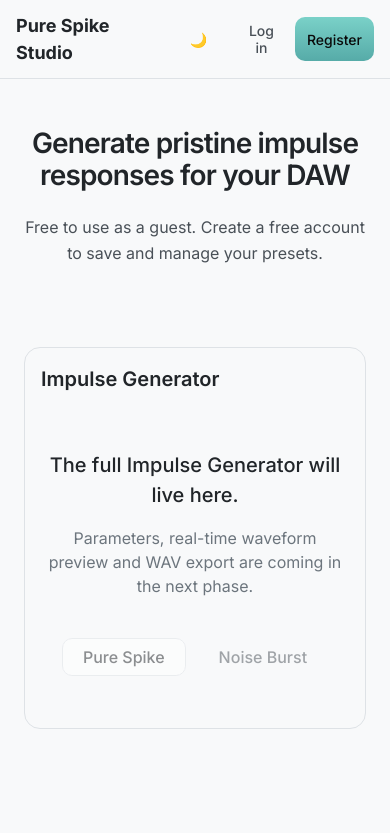
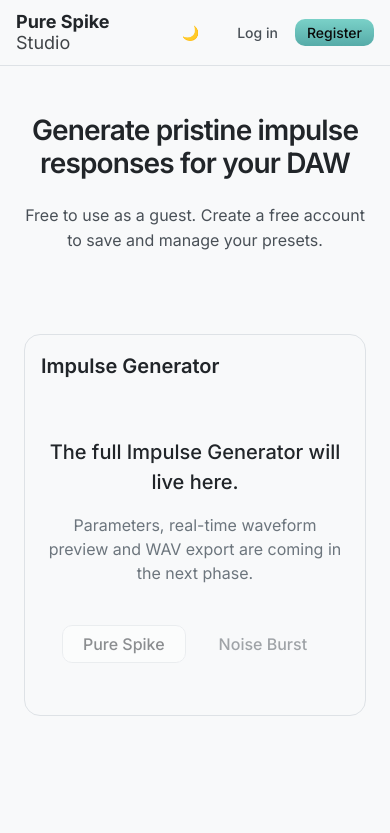
Before and after one commit to TomacBarin/pure-spike, a React (Vite) app: page / in a window 390 px wide. Shown: the top 833 px of the page. Built offline with nearby package versions, Linux system fonts and the light colour scheme.

Commit message:
feature(frontend): update logo flexbox issue

```diff
--- a/src/components/layout/Navbar/Navbar.module.css
+++ b/src/components/layout/Navbar/Navbar.module.css
@@ -17,16 +17,32 @@
 }
 
 .logo {
+  display: inline-flex;
+  align-items: center;
+  gap: 0.5rem;
   font-size: var(--font-size-xl);
-  font-weight: bold;
   color: var(--color-text-primary);
   text-decoration: none;
   cursor: pointer;
   transition: color 0.15s ease;
+  line-height: 1.2;
 }
 
 .logo:hover {
   color: var(--color-accent);
+}
+
+.logoText {
+  display: inline;
+}
+
+.logoBold {
+  font-weight: 700;
+}
+
+.logoLight {
+  font-weight: 400;
+  opacity: 0.85;
 }
 
 .rightSide {
@@ -102,6 +118,19 @@
     font-size: var(--font-size-lg);
   }
 
+  @media (max-width: 400px) {
+  .logoText {
+    display: flex;
+    flex-direction: column;
+    align-items: flex-start;
+    line-height: 1.15;
+  }
+
+  .logoLight {
+    margin-left: 0;
+  }
+}
+
   .navLinks {
     display: none; /* Hides the Generator link on small screens */
   }
--- a/src/components/layout/Navbar/Navbar.tsx
+++ b/src/components/layout/Navbar/Navbar.tsx
@@ -22,7 +22,11 @@
       <div className={styles.container}>
         {/* Logo */}
         <a href="#top" className={styles.logo}>
-          Pure Spike Studio
+          {/* Icon goes here */}
+          <span className={styles.logoText}>
+            <strong className={styles.logoBold}>Pure Spike</strong>
+            <span className={styles.logoLight}> Studio</span>
+          </span>
         </a>
 
         {/* Right side */}
```
